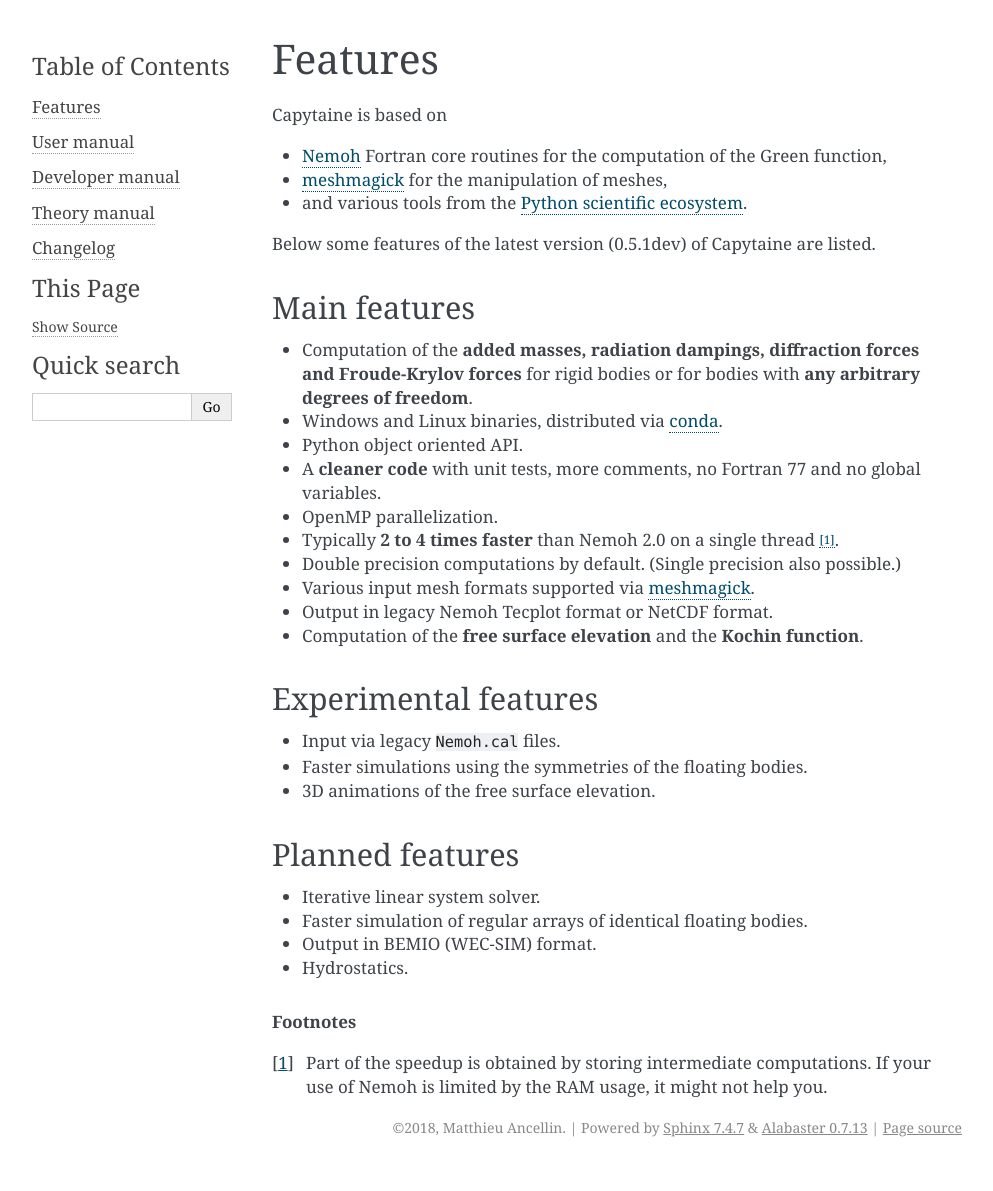
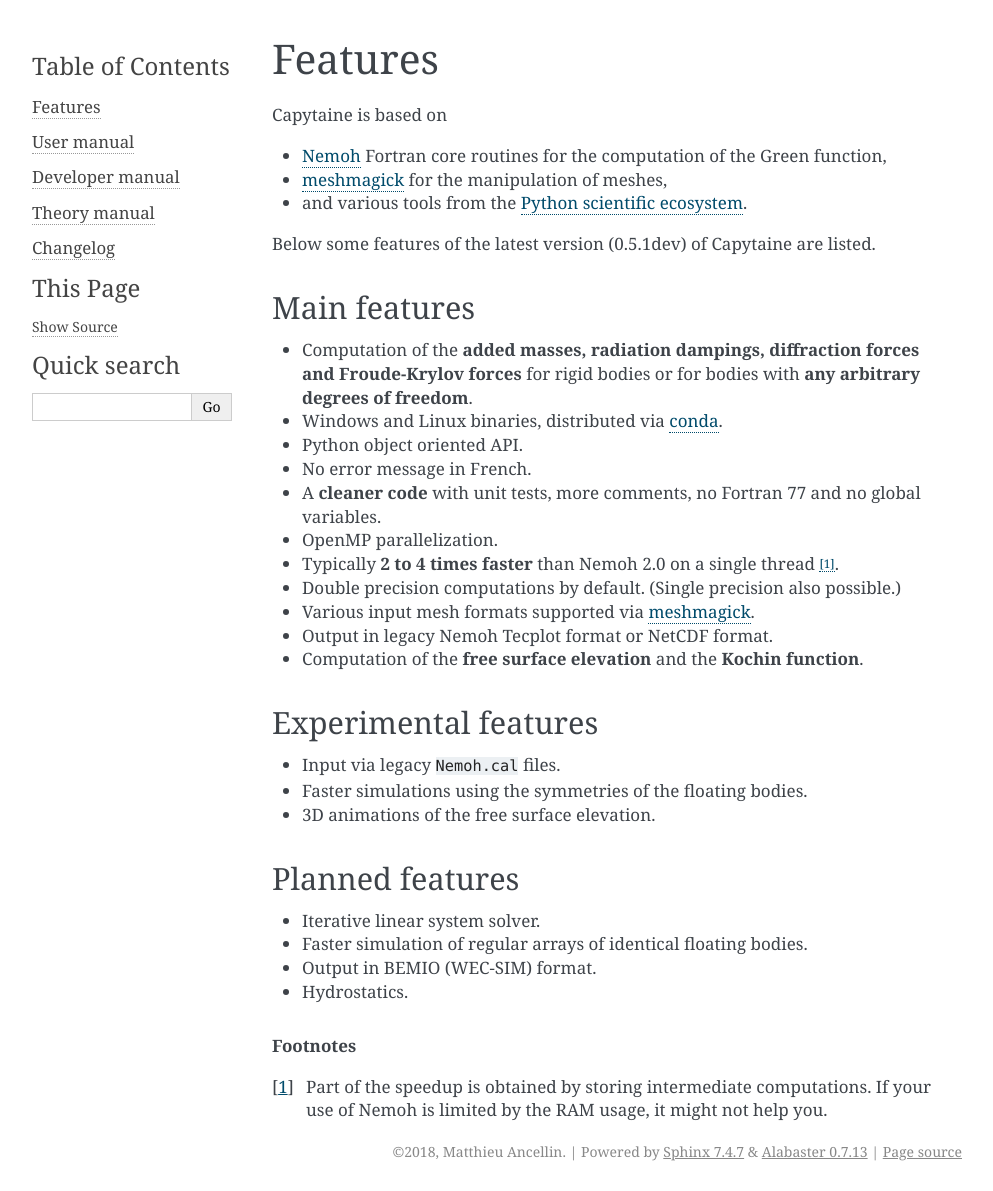
Before and after one commit to capytaine/capytaine, a Sphinx documentation site: the page built from docs/features.rst, in a window 1280 px wide. Shown: the whole page, without its empty margins (148-1141 px from the left). Built offline with Sphinx 7.4.7, drawn with Linux system fonts in a browser that asks for light colours; before the commit the page ends 1167 px from its top, so only the background shows below that.

Commit message:
Add feature.

```diff
--- a/docs/features.rst
+++ b/docs/features.rst
@@ -20,6 +20,7 @@
 * Computation of the **added masses, radiation dampings, diffraction forces and Froude-Krylov forces** for rigid bodies or for bodies with **any arbitrary degrees of freedom**.
 * Windows and Linux binaries, distributed via conda_.
 * Python object oriented API.
+* No error message in French.
 * A **cleaner code** with unit tests, more comments, no Fortran 77 and no global variables.
 * OpenMP parallelization.
 * Typically **2 to 4 times faster** than Nemoh 2.0 on a single thread [#]_.
```
